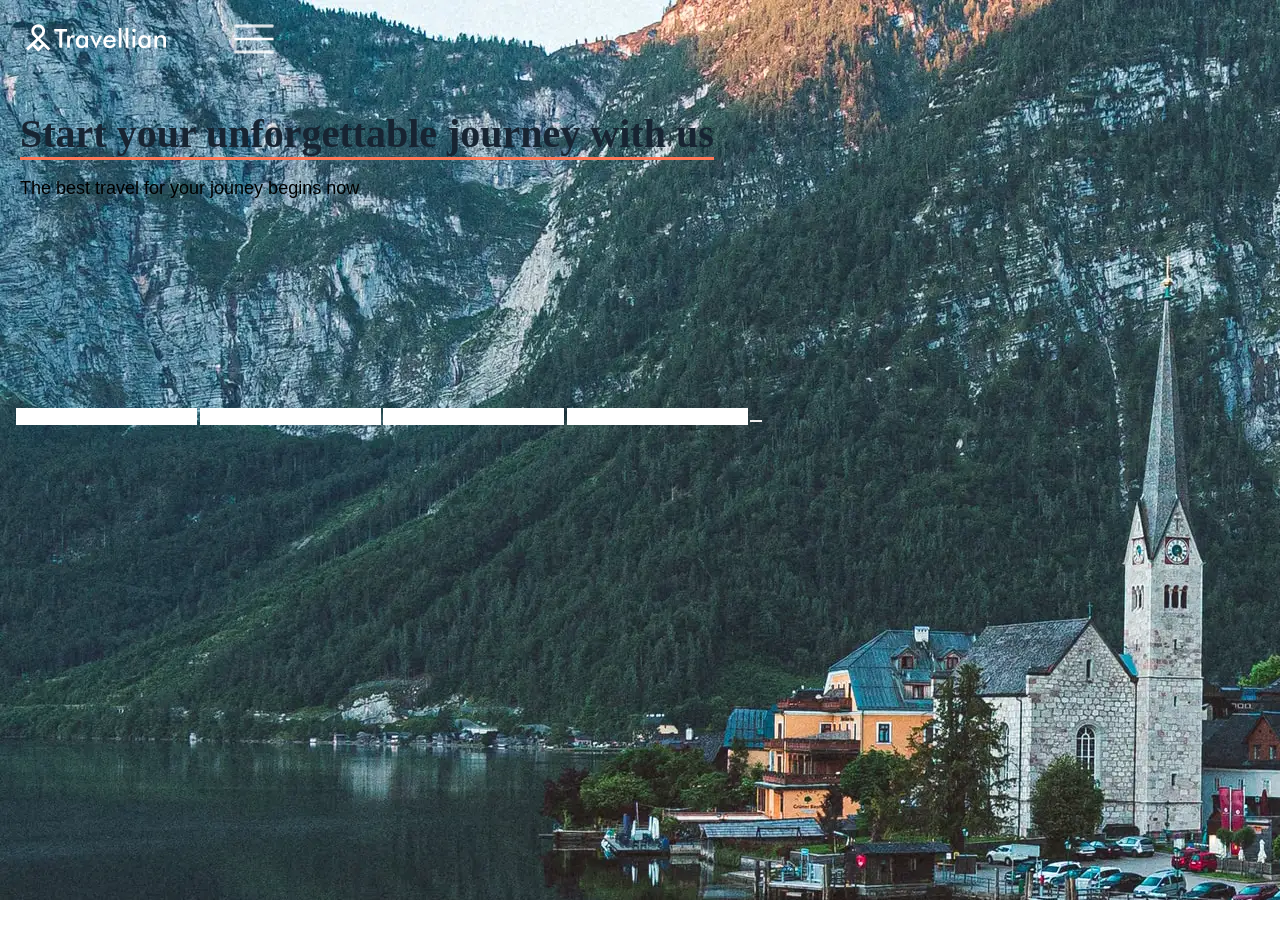
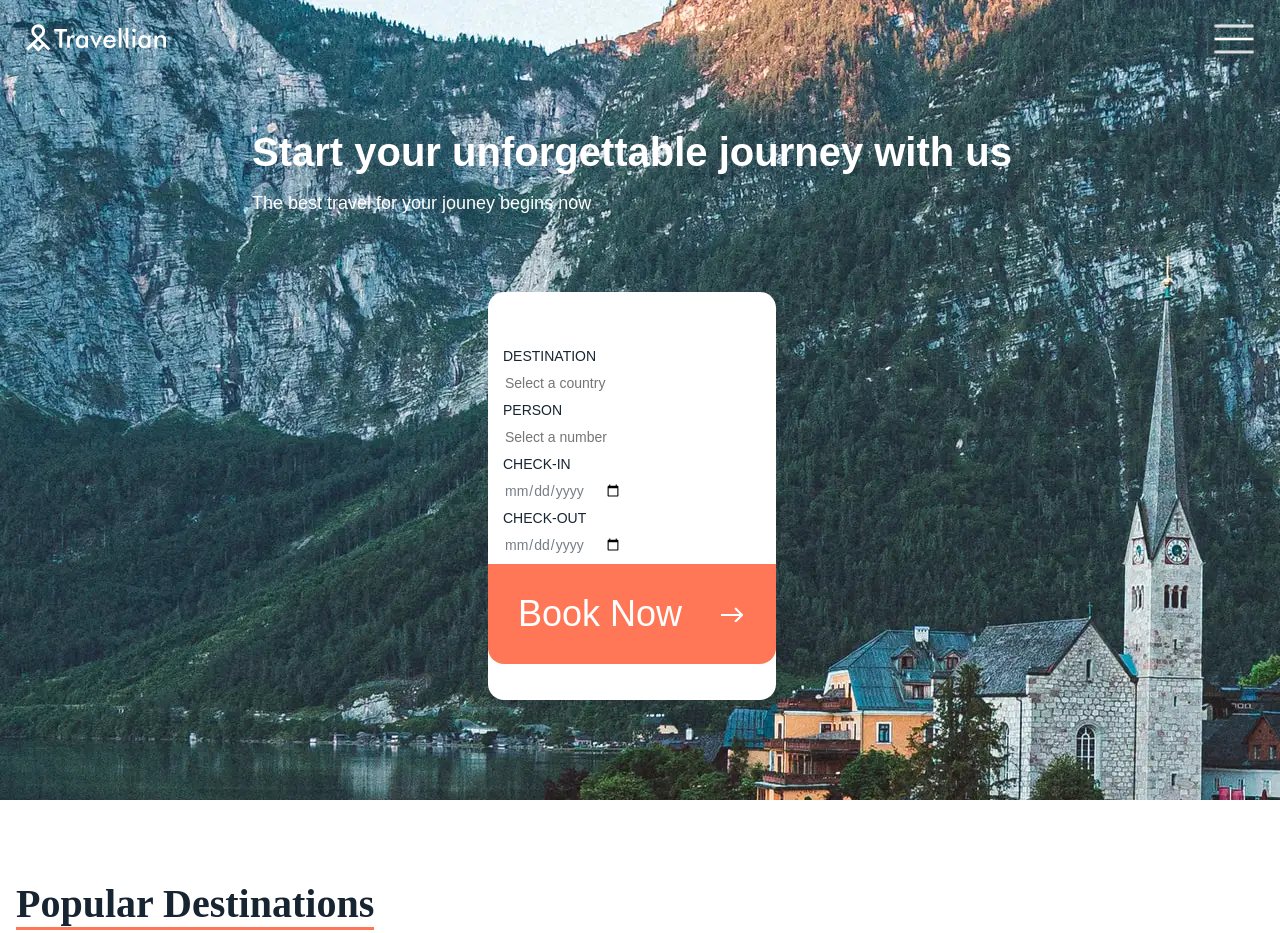
Before and after one commit to alexnavter/202301-w1chwe-alex-navarro-david-botello, a website built with Parcel: page src/index.html in a window 1280 px wide. Shown: the top 933 px of the page. Built offline with nearby package versions, Linux system fonts and the light colour scheme; files whose address does not match are found by name.

Commit message:
finish header & hero section

```diff
--- a/package.json
+++ b/package.json
@@ -21,6 +21,7 @@
   "dependencies": {
     "@fontsource/mulish": "^4.5.13",
     "@fontsource/playfair-display": "^4.5.12",
-    "@fontsource/rubik": "^4.5.13"
+    "@fontsource/rubik": "^4.5.13",
+    "font-awesome": "^4.7.0"
   }
 }
--- a/src/index.html
+++ b/src/index.html
@@ -23,25 +23,31 @@
   <main>
     <section class="hero">
       <div class="hero__text-container">
-        <h1 class="hero__text-heading heading">Start your unforgettable journey with us</h1>
+        <h1 class="hero__text-heading">Start your unforgettable journey with us</h1>
         <p class="hero__text-description">The best travel for your jouney begins now</p>
       </div>
 
+      <section class="booking">
 
-      <section class="booking">
-        <h2 class="booking__heading heading"></h2>
-        <span class="booking__description"></span>
+        <form class="booking__form" action="">
+          <label class="booking__form form-text" for="destination">Destination</label>
+          <input class="booking__form form-input" placeholder="Select a country" type="text" name="country"
+            id="country">
+          <label class="booking__form form-text" for="destination">Person</label>
+          <input class="booking__form form-input" placeholder="Select a number" type="text" name="country" id="country">
+          <label class="booking__form form-text" for="destination">Check-in</label>
+          <input class="booking__form form-input" placeholder="Select a country" type="date" name="country"
+            id="country">
+          <label class="booking__form form-text" for="destination">Check-out</label>
+          <input class="booking__form form-input" placeholder="Select a country" type="date" name="country"
+            id="country">
 
-        <form action="">
-          <label for=""><input type="text"></label>
-          <label for=""><input type="text"></label>
-          <label for=""><input type="text"></label>
-          <label for=""><input type="text"></label>
-          <button>
-            <span></span>
-            <i></i>
-          </button>
+
         </form>
+        <button class="booking-button">
+          <span class="booking-button__text">Book Now</span>
+          <i class="booking-button__icon"></i>
+        </button>
       </section>
 
     </section>
--- a/src/sass/_styles.scss
+++ b/src/sass/_styles.scss
@@ -5,6 +5,7 @@
 @use "base/reset";
 @use "base/typography";
 
+@use "components/booking";
 @use "components/buttons";
 @use "components/header";
 
--- a/src/sass/base/_typography.scss
+++ b/src/sass/base/_typography.scss
@@ -1,20 +1,19 @@
 @use "../abstracts/variables";
 
 .hero {
-  &__text-container {
-    &__heading {
+  &__text-heading {
     font-family: variables.$font-heading;
     color: variables.$color-white;
     font-size: 4rem;
   }
 
-    &__description {
+  &__text-description {
     font-family: variables.$font-body;
     color: variables.$color-white;
     font-size: 1.8rem;
   }
 }
-}
+
 .heading {
   font-size: 4rem;
 
@@ -28,3 +27,22 @@ p {
   font-family: variables.$font-body;
   font-size: 1.8rem;
 }
+
+.form-text {
+  font-family: variables.$font-body;
+  font-size: 1.4rem;
+  text-transform: uppercase;
+  color: variables.$color-gray-dark;
+}
+
+.form-input {
+  font-family: variables.$font-heading;
+  font-size: 1.4rem;
+  color: variables.$color-gray-light;
+}
+
+.booking-button {
+  font-family: variables.$font-heading;
+  font-size: 3.6rem;
+  color: variables.$color-white;
+}
--- /dev/null
+++ b/src/sass/components/_booking.scss
@@ -0,0 +1,41 @@
+.booking {
+  display: flex;
+  flex-direction: column;
+  justify-content: center;
+  align-items: flex-start;
+
+  padding: 2rem 1.5rem 0;
+  width: 288px;
+  height: 565px;
+
+  background-color: #fff;
+  border-radius: 16px;
+
+  &__form {
+    display: flex;
+    align-items: flex-start;
+    flex-direction: column;
+    justify-content: space-between;
+    gap: 1rem;
+  }
+}
+
+.booking-button {
+  display: flex;
+  align-items: center;
+  justify-content: space-between;
+  padding: 3rem;
+  margin-top: 1rem;
+  margin-left: -1.5rem;
+  background-color: #ff7757;
+  width: 288px;
+  height: 100px;
+  border-radius: 0 0 16px 16px;
+
+  &__icon {
+    height: 15px;
+    width: 25px;
+
+    background: url(/src/img/Mobile/small-arrow.png) no-repeat;
+  }
+}
--- a/src/sass/components/_header.scss
+++ b/src/sass/components/_header.scss
@@ -1,14 +1,18 @@
 .header {
   position: absolute;
+
   display: flex;
+  width: 100%;
   justify-content: space-between;
   padding: 2.4rem 2.6rem;
-  width: 30rem;
-  height: 9.8rem;
+
   gap: 2rem;
 
-  &__icon {
-    font-size: 2.4rem;
-    padding-left: 1.5rem;
+  &__logo {
+    display: flex;
+  }
+
+  &__nav {
+    display: flex;
   }
 }
--- a/src/sass/layaout/_hero.scss
+++ b/src/sass/layaout/_hero.scss
@@ -1,14 +1,14 @@
 .hero {
   display: flex;
   flex-direction: column;
-  align-items: flex-start;
+  align-items: center;
   padding: 0 1.6rem 10rem 0;
-  gap: 10rem;
-  height: 90rem;
+  gap: 6rem;
+  height: 100vh;
   background: url(../img/Mobile/hero-crop.webp);
 
   &__text-container {
-    margin-top: 11rem;
+    margin-top: 13rem;
     padding: 0 2rem;
   }
 }
```
Also changed, not shown: src/img/Mobile/small-arrow.png (added), 1 other file. Lines whose indentation alone changed are shown as unchanged.
